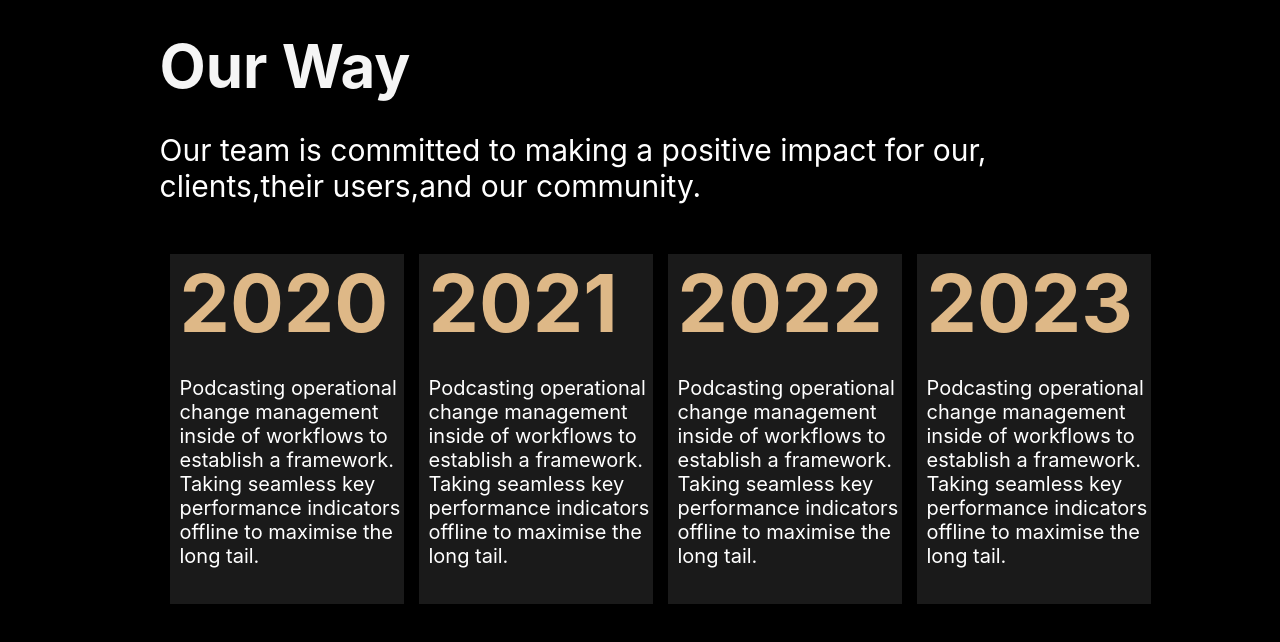
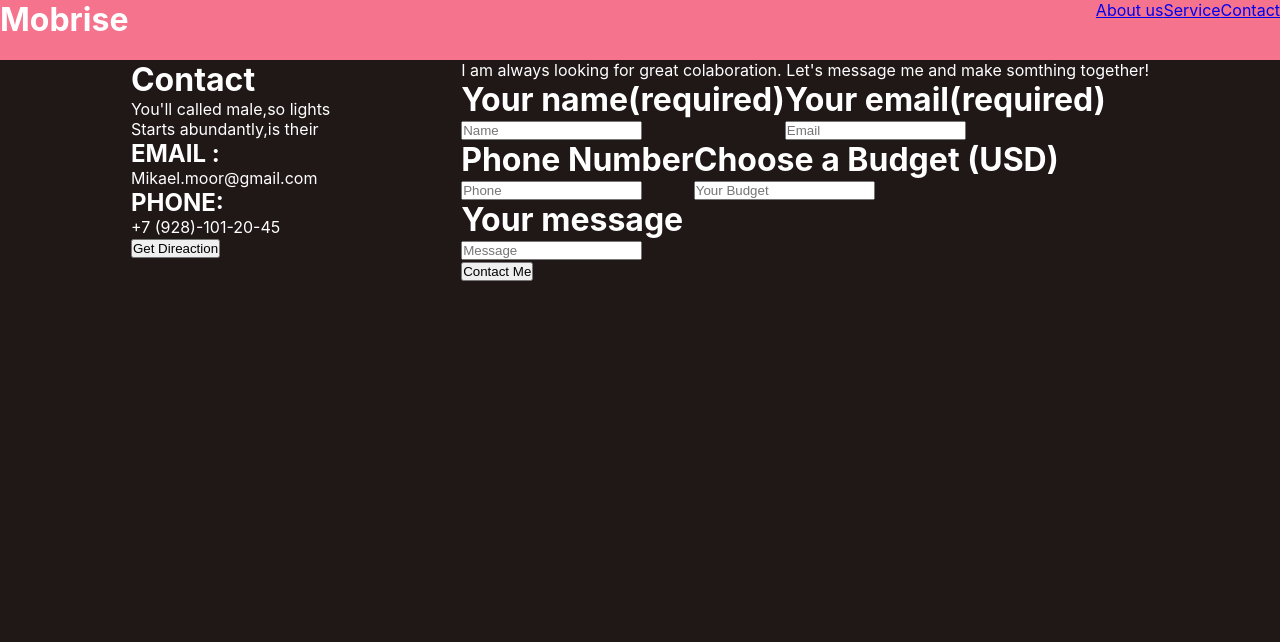
Before and after one commit to anshita-yadav/htdocs1, a React (Create React App) app in the folder reactapp/: page / in a window 1280 px wide. Shown: the top 642 px of the page. Built offline with nearby package versions, Linux system fonts and the light colour scheme.

Commit message:
Mobrisiepage

```diff
--- a/reactapp/src/App.js
+++ b/reactapp/src/App.js
@@ -5,13 +5,14 @@ import React from "react";
 import { Geekspage } from "./components/Geekspage";
 import { Datapage } from "./components/Datapage";
 import { Lawtext } from "./components/Lawtext";
+import { Mobirisepage } from "./components/Mobirisepage";
 
 const App = ()=>{
 
 
   return(
     <>
-    <Lawtext/>
+    <Mobirisepage/>
 
     </>
   )
--- /dev/null
+++ b/reactapp/src/components/Mobirisepage.css
@@ -0,0 +1,28 @@
+* {
+  padding: 0;
+  margin: 0;
+}
+
+.mob-bg {
+  background-color: rgb(32, 23, 23);
+  color: white;
+  height: 100vh;
+}
+
+.mob-flex {
+  display: flex;
+  justify-content: space-evenly;
+}
+
+.mob-space {
+  justify-content: space-between;
+}
+
+.mob-head {
+  background-color: rgb(245, 115, 141);
+  height: 60px;
+}
+
+.m-flex {
+  display: flex;
+}
--- /dev/null
+++ b/reactapp/src/components/Mobirisepage.jsx
@@ -0,0 +1,90 @@
+import React from "react";
+
+import "./Mobirisepage.css";
+
+const Mobirisepage = () => {
+  return (
+    <>
+      <div className="mob-bg">
+        <div className="mob-flex mob-space mob-head">
+          <div>
+            <h1>Mobrise</h1>
+          </div>
+          <div>
+            <a href="#">About us</a>
+            <a href="#">Service</a>
+            <a href="#">Contact</a>
+          </div>
+        </div>
+
+        <div className="mob-flex">
+          <div>
+            <h1>Contact</h1>
+            <p>You'll called male,so lights</p>
+            <p>Starts abundantly,is their</p>
+            <div>
+              <h2>EMAIL :</h2>
+              <label>Mikael.moor@gmail.com</label>
+            </div>
+            <div>
+              <h2>PHONE:</h2>
+              <label>+7 (928)-101-20-45</label>
+            </div>
+            <div>
+              <button>Get Direaction</button>
+            </div>
+          </div>
+
+          <div>
+            <p>
+              I am always looking for great colaboration. Let's message me and
+              make <label>somthing together!</label>
+            </p>
+            <div>
+              <div className="m-flex">
+                <div>
+                  <h1>Your name(required)</h1>
+                  <input type="text" placeholder="Name" name="name" required />
+                </div>
+                <div>
+                  <h1>Your email(required)</h1>
+                  <input
+                    type="text"
+                    placeholder="Email"
+                    name="email"
+                    required
+                  />
+                </div>
+              </div>
+
+              <div className="m-flex">
+                <div>
+                  <h1>Phone Number</h1>
+                  <input type="number" placeholder="Phone" name="num" />
+                </div>
+                <div>
+                  <h1>Choose a Budget (USD)</h1>
+                  <input
+                    type="text"
+                    placeholder="Your Budget"
+                    name="name"
+                    required
+                  />
+                </div>
+              </div>
+              <div>
+                <h1>Your message</h1>
+                <input type="textarea" placeholder="Message" />
+              </div>
+              <div>
+                <button>Contact Me</button>
+              </div>
+            </div>
+          </div>
+        </div>
+      </div>
+    </>
+  );
+};
+
+export { Mobirisepage };
```
